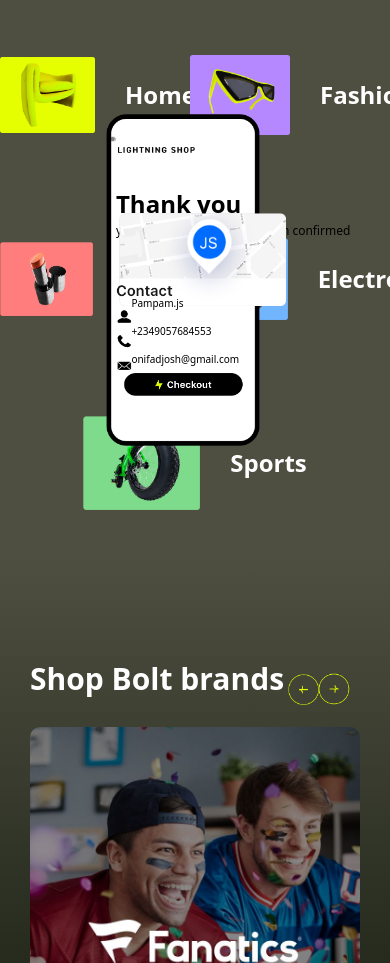
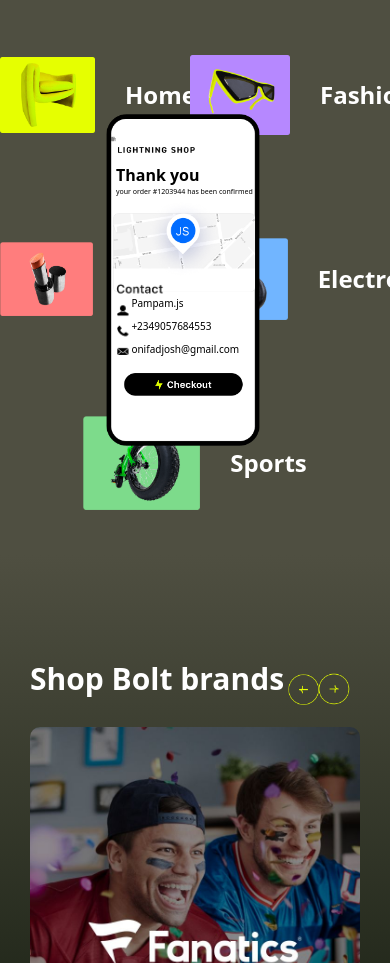
Before and after one commit to onifadjosh/BOLT, a website: page index.html in a window 390 px wide. Shown: the part 3359-4322 px from the top of the page. Drawn offline with nearby package versions, Linux system fonts and the light colour scheme.

Commit message:
changes on animation section and responsiveness design

```diff
--- a/index.html
+++ b/index.html
@@ -193,7 +193,7 @@
     <section class="text-[#FFFFFF]  bg-[#4F4F41] overflow-x-hidden overflow-y-hidden relative animation">
 
         <div class="">
-            <div class="flex  lg:gap-[300px] md:gap-[200px] " id="ani1">
+            <div class="flex  lg:gap-[250px] md:gap-[200px] " id="ani1">
                 <div class="flex gap-[30px] items-center">
                     <img src="dist/images/gs3.png" alt="" srcset="" class="max-w-[50%] lg:max-w-[30%] md:max-w-[45%]">
                     <h1 class="font-semibold text-[24px] lg:text-[152px] md:text-[110px] leading-[184px]">Home</h1>
@@ -205,7 +205,7 @@
                 </div>
             </div>
 
-            <div class="flex lg:gap-[300px] md:gap-[200px]" id="ani2">
+            <div class="flex lg:gap-[250px] md:gap-[200px]" id="ani2">
                 <div class="flex gap-[30px] items-center">
                     <img src="dist/images/gs4.png" alt="" srcset="" class="max-w-[50%] md:max-w-[30%]  ">
                     <h1 class="font-semibold text-[24px] lg:text-[152px] md:text-[110px] leading-[184px]">Beauty</h1>
@@ -237,18 +237,18 @@
                 <img src="dist/images/pf6.png" alt="" srcset="" class="ani4 absolute top-[9%] right-[45%] md:right-[30%] lg:top-[12%] lg:right-[8%] max-w-[20%] md:max-w-[25%] lg:max-w-[30%]">
 
                 <img src="dist/images/" alt="" srcset="" class="absolute">
-                <div class="absolute top-[4.5rem] left-[4%] lg:top-[18%] ">
-                    <h4 class="text-black text-[24px] font-semibold">
+                <div class="absolute top-[15%] md:top-[4.5rem] left-[4%] lg:top-[18%] ">
+                    <h4 class="text-black text-[16px] md:text-[24px] font-semibold">
                         Thank you
                     </h4>
-                    <p class="text-[black] text-[12px] font-medium">
+                    <p class="text-[black] text-[7px] md:text-[9px] lg:text-[12px] font-medium">
                         your order #1203944 has been confirmed
                     </p>
                 </div>
-                <img src="dist/images/pf3.png" alt="" srcset="" class="absolute max-w-[65%] top-[30%] left-[5%] lg:max-w-[90%]">
-                <img src="dist/images/pf2.png" alt="" srcset="" class="absolute max-w-[40%] top-[25%] right-[40%] lg:max-w-[50%] lg:right-[20%]">
-                <img src="dist/images/pf4.png" alt="" srcset="" class="absolute top-[50%] left-[4%] max-w-[30%]">
-                <div class="flex flex-col absolute top-[55%] left-[10%] gap-[13px] text-[black] text-[10px] ">
+                <img src="dist/images/pf3.png" alt="" srcset="" class="absolute max-w-[55%] left-[3%] md:max-w-[65%] top-[30%] md:left-[5%] lg:max-w-[90%]">
+                <img src="dist/images/pf2.png" alt="" srcset="" class="absolute left-[15%] max-w-[30%] md:max-w-[40%] top-[25%] md:right-[40%] lg:max-w-[50%] lg:right-[20%]">
+                <img src="dist/images/pf4.png" alt="" srcset="" class="absolute top-[50%] left-[4%] md:max-w-[30%] max-w-[25%]">
+                <div class="flex flex-col absolute top-[55%] left-[10%] gap-[8px] md:gap-[13px] text-[black] text-[10px] ">
                     <p>
                         Pampam.js
                     </p>
@@ -405,7 +405,7 @@
             </div>
 
             <div class="flex flex-col md:flex-row justify-between  py-[33px] font-medium text-[12px] gap-4 md:gap-0 items-center">
-                <p class="lg:text-[16px] text-[12px] order-3 md:order-1 text-start">© 2023 Bolt Financial, Inc.</p>
+                <p class="lg:text-[16px] text-[12px] order-3 md:order-1 text-start w-full md:w-fit">© 2023 Bolt Financial, Inc.</p>
 
                 <div class="flex justify-between md:justify-center gap-[21px] lg:text-[16px] text-[14px] order-1 md:order-2 w-full md:w-fit">
                     <a href="http://" class="font-semibold cursor-pointer">Legal</a>
```
Also changed, not shown: dist/output.css.
